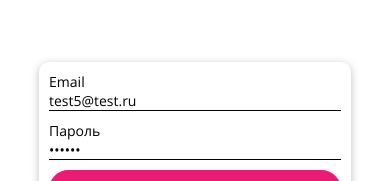
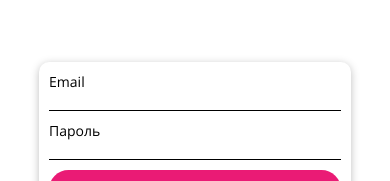
Before and after one commit to sa1dai/project-zero, a React Native app: screen / in a window 390 px wide. Shown: the part 257-438 px from the top of the page. Built offline with nearby package versions, Linux system fonts and the light colour scheme.

Commit message:
sigin in

```diff
--- a/src/screens/AuthScreen.jsx
+++ b/src/screens/AuthScreen.jsx
@@ -11,8 +11,8 @@ export default class AuthScreen extends React.Component {
   constructor(props) {
     super(props);
     this.state = {
-      email: 'test5@test.ru',
-      password: '123456',
+      email: '',
+      password: '',
       isWaitingSignUpResponse: false,
       isWaitingLoginResponse: false
     };
```
